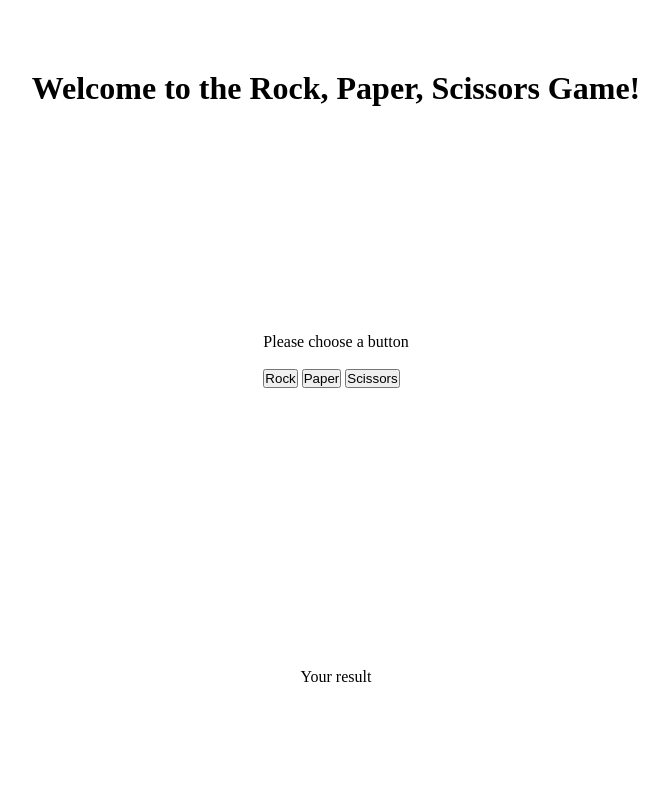
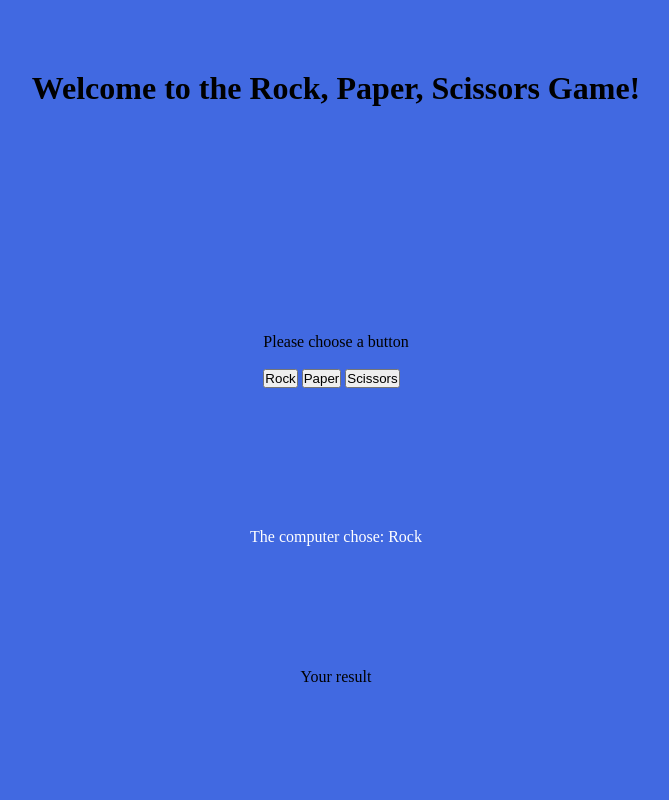
Before and after one commit to CatalinPuscasu/Rock_Paper_Scissors_ODIN, a plain HTML site: page index.html in a window 1280 px wide. Shown: the top 800 px of the page, without its empty margins (304-973 px from the left). Drawn offline with Linux system fonts and the light colour scheme.

Commit message:
Added some other styles to the page

```diff
--- a/styles.css
+++ b/styles.css
@@ -9,8 +9,14 @@ body {
   flex-direction: column;
   gap: 34px;
   align-items: center;
+  background-color: royalblue;
 }
 
 .computer-div {
   color: white;
 }
+
+/* .paper-img {
+  width: 225px;
+  height: 255px;
+} */
```
